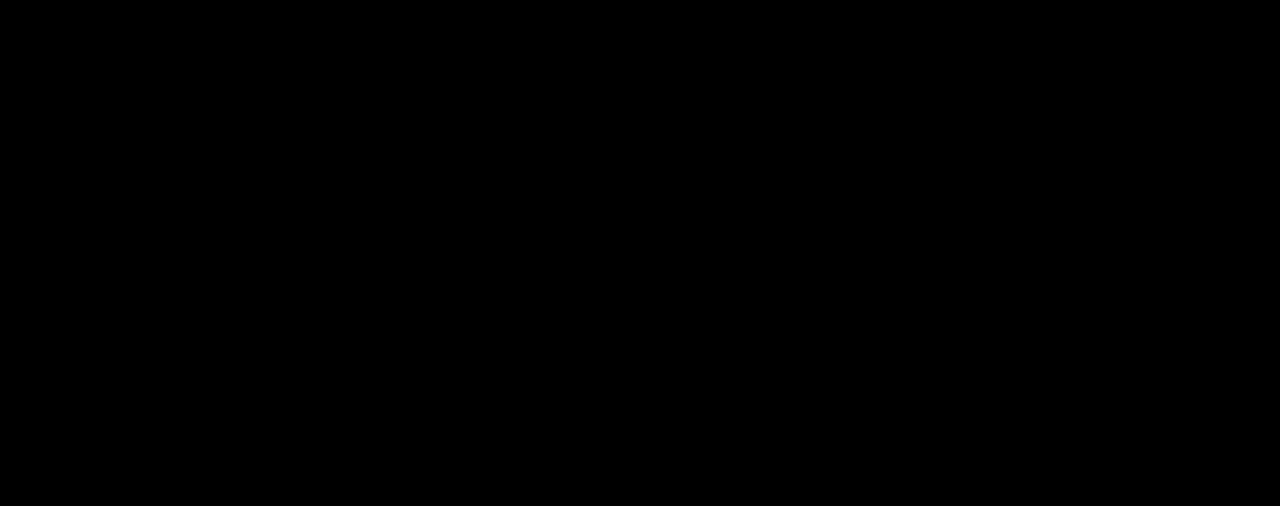
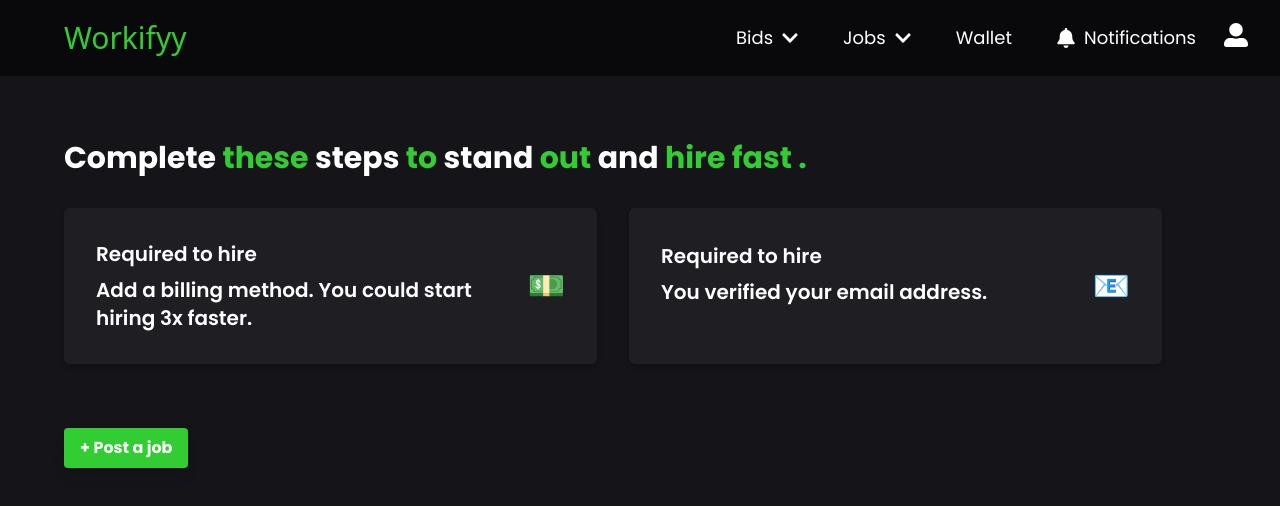
Before and after one commit to ad-tobii/workifyy, a React (Vite) app: page /clientDashboard in a window 1280 px wide. Before the commit this address had no page. Shown: the top 506 px of the page. Built offline with nearby package versions, Linux system fonts and the light colour scheme; a web font is replaced by a local one.

Commit message:
colour changes

```diff
--- a/src/App.tsx
+++ b/src/App.tsx
@@ -9,6 +9,8 @@
 import ClientDashboard from "./Pages/ClientDashboard/Home";
 import Jobs from "./Pages/ProfessionalDashboard/Jobs";
 import Wallet from "./Pages/ClientDashboard/Component/Wallet";
+import HeroSection from "./Pages/ClientDashboard/Component/HeroSection";
+import Navbar from "./Pages/ClientDashboard/Component/Navbar";
 
 const NotFound = () => (
   <div>
@@ -25,11 +27,13 @@
         <Route path="/" element={<Home />} />
         <Route path="/signup" element={<Signup />} />
         <Route path="/signin" element={<Signin />} />
-        <Route path="/professional-signup" element={<SignupasProfessional />} />
-        <Route path="/client-signup" element={<ClientSignup />} />
+        <Route path="/ProfessionalSignup" element={<SignupasProfessional />} />
+        <Route path="/ClientSignup" element={<ClientSignup />} />
         <Route path="/jobs" element={<Jobs />} />
-        <Route path="/client-dashboard" element={<ClientDashboard />} />
+        <Route path="/clientDashboard" element={<ClientDashboard />} />
         <Route path="/wallet" element={<Wallet />} />
+        <Route path="/HeroSection" element={<HeroSection />} />
+        <Route path="/Navbar" element={<Navbar />} />
         <Route path="*" element={<NotFound />} />
       </Routes>
     </Router>
--- a/src/Pages/ClientDashboard/Component/HeroSection.tsx
+++ b/src/Pages/ClientDashboard/Component/HeroSection.tsx
@@ -1,16 +1,26 @@
 const HeroSection = () => {
   return (
-
     <div className="relative flex   items-start justify-between  p-8">
       <div>
-          <h1 className="text-3xl font-bold  text-white">
-            Complete these steps to stand out and hire fast
+        <h1 className="text-3xl font-bold text-white xsMobile:hidden miniMobile:hidden mobile:hidden miniTablet:hidden tablet:hidden miniLaptop:hidden">
+          Complete <span className="text-[#32cd32]">these</span> steps{" "}
+          <span className="text-[#32cd32]">to</span> stand{" "}
+          <span className="text-[#32cd32]">out</span> and{" "}
+          <span className="text-[#32cd32]">hire fast .</span>
         </h1>
-          <div className="mt-8 flex space-x-8">
-            <div className="flex h-44 flex-1 items-center rounded-md bg-[#1e1e23] p-8 text-white shadow-md">
+        <pre className="hidden font-bold text-white xsMobile:-ml-10 xsMobile:-mt-4 xsMobile:inline-block xsMobile:text-xl miniMobile:-ml-8 miniMobile:-mt-4 miniMobile:inline-block miniMobile:text-2xl mobile:-ml-8 mobile:-mt-4 mobile:inline-block mobile:text-2xl miniTablet:-ml-8 miniTablet:inline-block miniTablet:text-3xl tablet:-ml-8 tablet:inline-block  tablet:text-4xl miniLaptop:-ml-8 miniLaptop:inline-block  miniLaptop:text-4xl">
+          Complete <span className="text-[#32cd32]">these </span>steps{"\n"}
+          <span className="text-[#32cd32]">to </span>stand out{" "}
+          <span className="text-[#32cd32]">and</span>
+          {"\n"}hire <span className="text-[#32cd32]">fast.</span>
+        </pre>
+        <div className="mt-8 flex space-x-8 xsMobile:-ml-10  xsMobile:flex-col xsMobile:space-x-0 xsMobile:space-y-5  miniMobile:-ml-8 miniMobile:flex-col miniMobile:space-x-0 miniMobile:space-y-4  mobile:-ml-8 mobile:flex-col mobile:space-x-0 mobile:space-y-4 miniTablet:-ml-8 miniTablet:flex-col miniTablet:space-x-0 miniTablet:space-y-5 tablet:-ml-8 tablet:flex-col tablet:space-x-0 tablet:space-y-6  miniLaptop:-ml-8  miniLaptop:flex-col   miniLaptop:space-x-0 miniLaptop:space-y-6">
+          <div className="flex   flex-1 items-center rounded-md bg-[#1e1e23] p-8 text-white shadow-md xsMobile:w-[120%]">
             <div>
-                <p className="text-xl font-semibold">Required to hire</p>
-                <p className="mt-2 text-xl font-semibold">
+              <p className="text-xl font-semibold tablet:text-2xl">
+                Required to hire
+              </p>
+              <p className="mt-2 text-xl font-semibold tablet:text-2xl">
                 Add a billing method. You could start hiring 3x faster.
               </p>
             </div>
@@ -18,21 +28,22 @@
               <span className="inline-block text-3xl">💵</span>
             </div>
           </div>
-            <div className="flex flex-1 items-center rounded-md bg-[#1e1e23] p-8 text-xl text-white shadow-md">
+          <div className="flex flex-1 items-center  rounded-md bg-[#1e1e23] p-8 text-xl text-white shadow-md xsMobile:w-[120%]">
             <div className="-mt-6">
-                <p className="font-semibold">Required to hire</p>
-                <p className="mt-2 font-semibold">
+              <p className="font-semibold xsMobile:mt-3 miniMobile:mt-3  mobile:mt-3 miniTablet:mt-3 tablet:mt-3 tablet:text-2xl">
+                Required to hire
+              </p>
+              <p className="mt-2 font-semibold tablet:text-2xl">
                 You verified your email address.
               </p>
             </div>
             <div className="ml-auto">
-                <span className="inline-block text-3xl">📧</span>
+              <span className="inline-block text-3xl tablet:text-4xl">📧</span>
             </div>
           </div>
         </div>
       </div>
     </div>
-
   );
 };
 
--- a/src/Pages/ClientDashboard/Component/Navbar.tsx
+++ b/src/Pages/ClientDashboard/Component/Navbar.tsx
@@ -1,21 +1,43 @@
-import React from "react";
+import React, { useState, Fragment } from "react";
 import { Link } from "react-router-dom";
+import { Dialog,  Transition } from "@headlessui/react";
+import {
+  Bars3Icon,
+  XMarkIcon,
+
+} from "@heroicons/react/24/outline";
 import Notification from "./Notification";
 import Bids from "./Bid";
 import Jobs from "./Jobs";
 import ProfileDropdown from "./Profile";
 
 const Navbar: React.FC = () => {
+  const [mobileMenuOpen, setMobileMenuOpen] = useState(false);
+
   return (
-    <nav className=" p-4 bg-zinc-950 text-white">
+    <div className="relative">
+      <nav className="bg-zinc-950 p-4 text-white">
         <div className="flex items-center justify-between">
-        <div className="ml-12 font-logoFonts text-3xl text-[#32CD32]">
+          <div className="ml-12 miniLaptop:ml-4 tablet:ml-4 tablet:text-4xl xsMobile:ml-1 miniTablet:ml-4 miniMobile:ml-3 mobile:ml-3 font-logoFonts text-3xl text-[#32CD32]">
             Workifyy
           </div>
-        <div className="flex items-center mr-4 space-x-3">
+          <div className="flex lg:hidden">
+            <button
+              type="button"
+              className="-m-2.5 inline-flex items-center justify-center rounded-md p-2.5 text-white"
+              onClick={() => setMobileMenuOpen(true)}
+            >
+              <span className="sr-only">Open main menu</span>
+              <Bars3Icon className="h-6 w-6 text-white" aria-hidden="true" />
+            </button>
+          </div>
+          <div className="mr-4 hidden items-center space-x-3 lg:flex">
             <Bids />
             <Jobs />
-          <Link to="/wallet" className="px-4 py-2 text-lg hover:underline hover:text-[#32cd32]">
+            <Link
+              to="/wallet"
+              className="px-4 py-2 text-lg hover:text-[#32cd32] hover:underline"
+            >
               Wallet
             </Link>
             <div className="relative">
@@ -27,6 +49,55 @@
           </div>
         </div>
       </nav>
+
+      <Transition show={mobileMenuOpen} as={Fragment}>
+        <Dialog
+          open={mobileMenuOpen}
+          onClose={() => setMobileMenuOpen(false)}
+          className="fixed inset-0 z-50 overflow-y-auto"
+        >
+          <div className="fixed inset-0 bg-black bg-opacity-50" />
+          <Dialog.Panel className="fixed inset-y-0 right-0 w-full bg-zinc-950 p-6 sm:max-w-md">
+            <div className="flex items-center justify-between">
+              <Link to="/" className="-m-1.5 p-1.5 text-white">
+                <span className="font-logoFonts text-3xl text-[#32CD32]">
+                  Workifyy
+                </span>
+              </Link>
+              <button
+                type="button"
+                className="-m-2.5 rounded-md p-2.5 text-white"
+                onClick={() => setMobileMenuOpen(false)}
+              >
+                <span className="sr-only">Close menu</span>
+                <XMarkIcon className="h-6 w-6 text-white" aria-hidden="true" />
+              </button>
+            </div>
+            <div className="mt-6 flow-root">
+              <div className="-my-6 divide-y divide-white">
+                <div className="flex flex-col items-start space-y-2 py-6">
+                  <Bids />
+                  <Jobs />
+                  <Link
+                    to="/wallet"
+                    className="block rounded-lg px-4 py-2 text-base font-semibold leading-7 text-white hover:bg-gray-900"
+                  >
+                    Wallet
+                  </Link>
+                  <div className="">
+                    <Notification />
+                  </div>
+
+                  <div className="relative px-4 py-2">
+                    <ProfileDropdown />
+                  </div>
+                </div>
+              </div>
+            </div>
+          </Dialog.Panel>
+        </Dialog>
+      </Transition>
+    </div>
   );
 };
 
--- a/src/Pages/ClientDashboard/Home.tsx
+++ b/src/Pages/ClientDashboard/Home.tsx
@@ -2,14 +2,13 @@
 import HeroSection from "./Component/HeroSection";
 import JobButton from "./Component/JobButton";
 
-
 const ClientDashboard = () => {
   return (
-    <div className=" h-screen bg-[#151519] w-max ">
+    <div className=" min-h-screen bg-[#151519]  ">
       <Navbar />
-      <main className="  p-8">
-        <HeroSection/>
-        <div className="p-8">
+      <main className=" p-8">
+        <HeroSection />
+        <div className="p-8 xsMobile:-ml-9 miniMobile:-ml-7 miniTablet:-ml-8 mobile:-ml-7 tablet:-ml-8 miniLaptop:-ml-8">
           <JobButton />
         </div>
       </main>
--- a/src/Pages/Home/Home.tsx
+++ b/src/Pages/Home/Home.tsx
@@ -25,7 +25,10 @@
       <div>
         <ClientSection />
       </div>
-      <a href="/ClientDashboard" className="text-5xl text-[#32CD32]">
+      <a href="/HeroSection" className="text-5xl text-[#32CD32]">
+        click me
+      </a>
+      <a href="/Navbar" className="text-5xl text-[#32CD32]">
         click me
       </a>
       <div>
```
Lines whose indentation alone changed are shown as unchanged.
